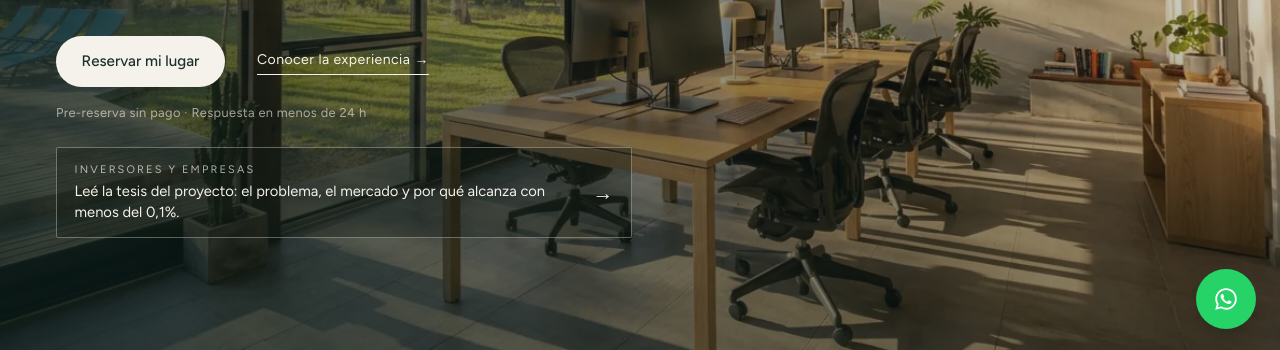
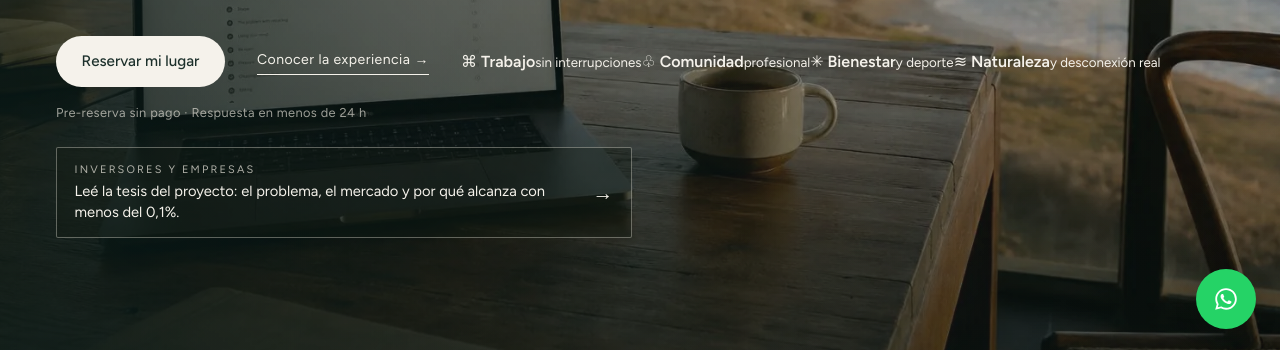
Before and after one commit to facundogregorini-lab/costa-reset, a website: page index.html in a window 1280 px wide. Shown: the part 447-797 px from the top of the page. Drawn offline with Linux system fonts and the light colour scheme.

Commit message:
Build visual landing composition: coastal hero, experience intro and feature cues

```diff
--- a/index.html
+++ b/index.html
@@ -84,9 +84,9 @@ src="https://www.facebook.com/tr?id=1671294247882059&ev=PageView&noscript=1"
   <!-- ============ HERO ============ -->
   <section id="top" class="hero" aria-label="Costa Reset Club">
     <div class="hero-slides" aria-hidden="true">
-      <img src="img/hero-beach-lg.webp" srcset="img/hero-beach-sm.webp 800w, img/hero-beach-lg.webp 1536w" sizes="100vw" alt="" fetchpriority="high">
+      <img class="is-active" src="img/hero-beach-lg.webp" srcset="img/hero-beach-sm.webp 800w, img/hero-beach-lg.webp 1536w" sizes="100vw" alt="" fetchpriority="high">
       <img src="img/living-lg.webp" srcset="img/living-sm.webp 800w, img/living-lg.webp 1536w" sizes="100vw" alt="" loading="lazy">
-      <img class="is-active" src="img/hero-cowork-lg.webp" srcset="img/hero-cowork-sm.webp 800w, img/hero-cowork-lg.webp 1376w" sizes="100vw" alt="" loading="lazy">
+      <img src="img/hero-cowork-lg.webp" srcset="img/hero-cowork-sm.webp 800w, img/hero-cowork-lg.webp 1376w" sizes="100vw" alt="" loading="lazy">
       <img src="img/surf-walk-lg.webp" srcset="img/surf-walk-sm.webp 800w, img/surf-walk-lg.webp 1024w" sizes="100vw" alt="" loading="lazy">
       <img src="img/pool-lg.webp" srcset="img/pool-sm.webp 800w, img/pool-lg.webp 1200w" sizes="100vw" alt="" loading="lazy">
     </div>
@@ -100,7 +100,7 @@ src="https://www.facebook.com/tr?id=1671294247882059&ev=PageView&noscript=1"
       <div class="hero-foot fade" style="--d:750ms">
         <a href="#reservar" class="btn-light">Reservar mi lugar</a>
         <a href="#lugar" class="link-cta">Conocer la experiencia →</a>
-        <p class="hero-note">Pre-reserva sin pago · Respuesta en menos de 24 h</p>
+        <div class="hero-values" aria-label="Lo que hace especial a Costa Reset"><span>⌘ <b>Trabajo</b><small>sin interrupciones</small></span><span>♧ <b>Comunidad</b><small>profesional</small></span><span>✳ <b>Bienestar</b><small>y deporte</small></span><span>≋ <b>Naturaleza</b><small>y desconexión real</small></span></div><p class="hero-note">Pre-reserva sin pago · Respuesta en menos de 24 h</p>
         <a href="tesis" class="hero-thesis">
           <span class="ht-tag">Inversores y empresas</span>
           <span class="ht-text">Leé la tesis del proyecto<span class="ht-more">: el problema, el mercado y por qué alcanza con menos del 0,1%</span>.</span>
@@ -111,6 +111,7 @@ src="https://www.facebook.com/tr?id=1671294247882059&ev=PageView&noscript=1"
   </section>
 
 
+  <section class="editorial-intro" aria-label="La experiencia Costa Reset"><div class="wrap editorial-intro-grid"><h2>Una experiencia que combina productividad, bienestar y comunidad.</h2><p>Trabajá en un entorno inspirador, compartí con profesionales y recargá energía con el mar como protagonista.</p></div></section>
   <!-- ============ PARA QUIÉN ============ -->
   <section id="para-quien" class="section">
     <div class="wrap">
@@ -164,7 +165,7 @@ src="https://www.facebook.com/tr?id=1671294247882059&ev=PageView&noscript=1"
     <div class="wrap">
       <div class="reveal section-head">
         <p class="eyebrow">Espacios para trabajar y desconectar</p>
-        <h2 class="display">Todo, a 30 segundos.</h2>
+        <h2 class="display">Espacios para trabajar, recargar energía y conectar.</h2>
         <p class="lead">Instalaciones pensadas primero para trabajar bien. Después, para todo lo demás.</p>
       </div>
       <div class="amenities">
```
